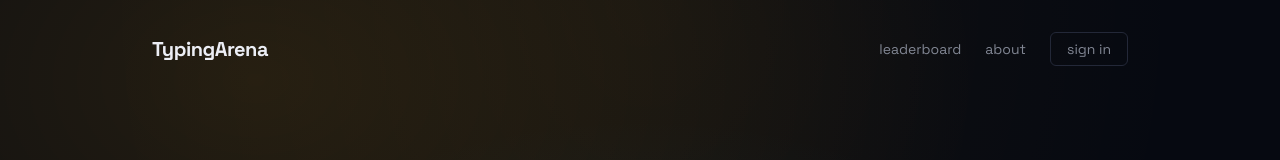
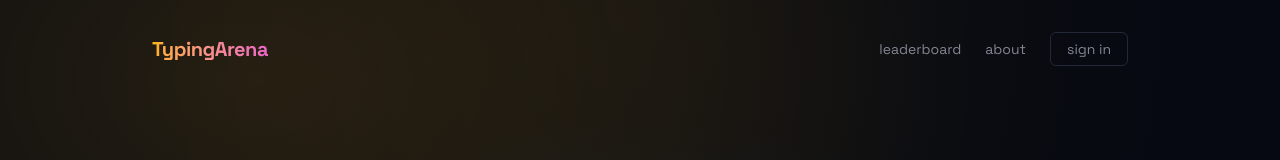
Before and after one commit to sarib2005/typearena, a Next.js app: page / in a window 1280 px wide. Shown: the top 160 px of the page. Built offline with nearby package versions, Linux system fonts and the light colour scheme.

Commit message:
Update Header component styling for improved visual appeal

```diff
--- a/componente/navigations/Header.tsx
+++ b/componente/navigations/Header.tsx
@@ -15,9 +15,9 @@ export function Header() {
     <header className="flex items-center justify-between mb-8 sm:mb-16">
       <div className="flex items-center gap-2 sm:gap-3">
         <Link href="/">
-          <h1 className="font-display font-bold text-lg sm:text-xl tracking-tight leading-none">
-            TypingArena
-          </h1>
+         <h1 className="font-display font-bold text-lg sm:text-xl tracking-tight bg-gradient-to-r from-primary to-accent bg-clip-text text-transparent">
+              TypingArena
+            </h1>
         </Link>
       </div>
       <nav className="flex items-center gap-3 sm:gap-6 text-xs sm:text-sm text-muted-foreground">
```
